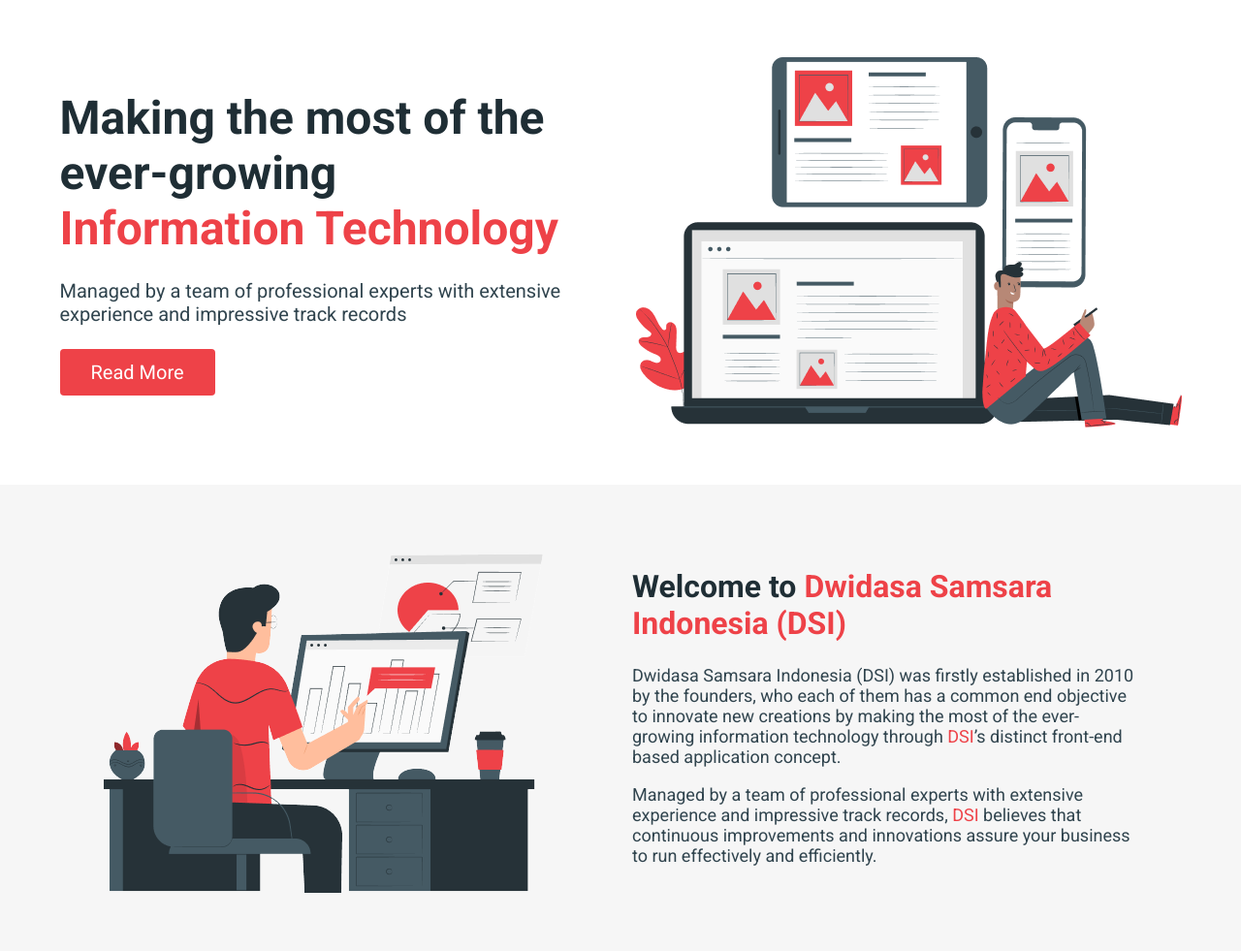
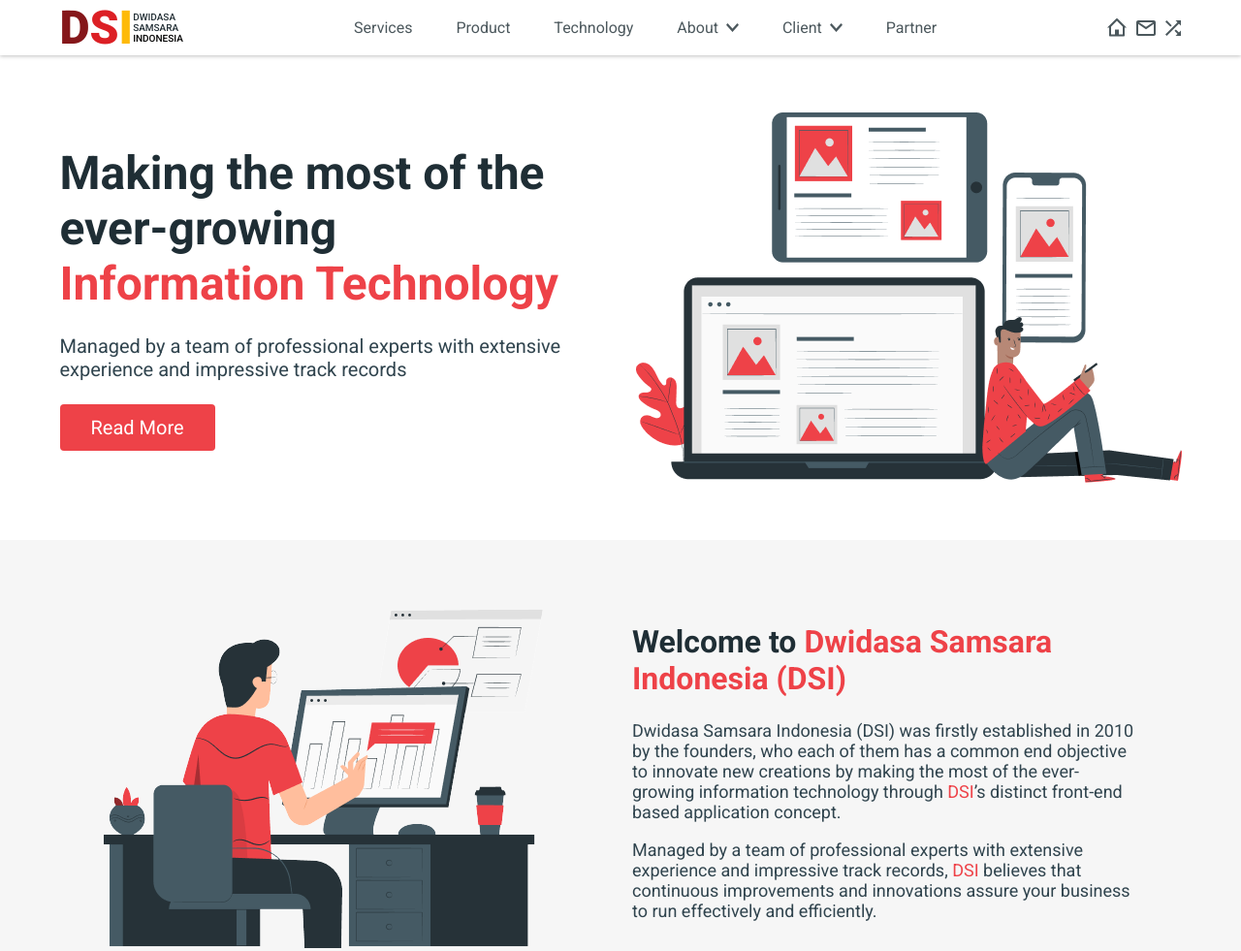
Before and after one commit to DIdar-jpg/DigitalAgencyWebsite, a plain HTML site: page index.html in a window 1280 px wide. Shown: the top 981 px of the page at 97% size. Drawn offline with Linux system fonts and the light colour scheme.

Commit message:
created Header

```diff
--- a/css/style.css
+++ b/css/style.css
@@ -169,4 +169,66 @@ a {
     gap - создаёт разрыв между flex - элементами
     line-height - изменяет высоту строки. 100% или 1 - cтандартная высота.
     text-align изменяет положение текста по x.
+    display: none; удаляет элемент со страницы
  */
+.header {
+    width: 100%;
+    box-shadow: 0 1px 4px rgba(0, 0, 0, 0.25);
+}
+/*
+    box-shadow создаёт тень. Параметры свойства x y blur color
+
+*/
+.header-inner {
+    width: 100%;
+    display: flex;
+    justify-content: space-between;
+    align-items: center;
+
+}
+.header-content {
+    display: flex;
+    gap: 15px;
+
+    color: rgba(31, 46, 53, 0.80);
+
+}
+.header-content-item {
+    padding: 10px 15px;
+    border-radius: 3px;
+
+    transition-duration: 200ms;
+
+}
+/*
+    transition-duration устанавливает плавность перехода принимает. Устанавливается либо в секундах или в миллисекундах
+    :hover - псевкласс добавляющий эффект при наводе на элемент
+    fill - цвет заливки
+    fill-opacity прозрачность заливки
+ */
+ .header-content-item:hover{
+    background-color: #EE4248;
+    color: #FFF;
+ }
+.dropdown {
+    display: flex;
+    align-items: center;
+    gap: 8px;
+}
+.dropdown > svg, .header-icons > svg{
+    fill:#1F2E35;
+    fill-opacity: 0.8;
+}
+.dropdown:hover > svg{
+    fill: #fff;
+    fill-opacity: 1;
+}
+.header-icons {
+    display: flex;
+    gap: 10px;
+    align-items: center;
+}
+.header-icons:hover > svg:first-child, .header-icons:hover > svg:nth-child(2), .header-icons:hover > svg:last-child {
+    fill: #EE4248;
+    fill-opacity: 1;
+}
--- a/index.html
+++ b/index.html
@@ -11,6 +11,60 @@
     <link href="https://fonts.googleapis.com/css2?family=Roboto:ital,wght@0,100;0,300;0,400;0,500;0,700;0,900;1,100;1,300;1,400;1,500;1,700;1,900&display=swap" rel="stylesheet">
 </head>
 <body>
+
+    <svg xmlns="http://www.w3.org/2000/svg" display="none">
+        <symbol id="mail">
+            <path fill-rule="evenodd" clip-rule="evenodd" d="M0 2C0 0.895431 0.895431 0 2 0H18C19.1046 0 20 0.895431 20 2V14C20 15.1046 19.1046 16 18 16H2C0.895431 16 0 15.1046 0 14V2ZM18 3.8685V14H2V3.86851L10 9.20184L18 3.8685ZM17.1972 2H2.80279L10 6.79814L17.1972 2Z"/>
+        </symbol>
+        <symbol id="down-arrow">
+            <path d="M0 1.71429L6.5 9L13 1.71429L11.4706 8.83195e-07L6.5 5.57143L1.52941 0L0 1.71429Z"/>
+        </symbol>
+        <symbol id="shuffle">
+            <path fill-rule="evenodd" clip-rule="evenodd" d="M6.59 5.17L1.41 0L0 1.41L5.17 6.58L6.59 5.17ZM10.5 0L12.54 2.04L0 14.59L1.41 16L13.96 3.46L16 5.5V0H10.5ZM9.42 10.82L10.83 9.41L13.96 12.54L16 10.5V16H10.5L12.55 13.95L9.42 10.82Z"/>
+        </symbol>
+        <symbol id="hause">
+            <path fill-rule="evenodd" clip-rule="evenodd" d="M2 9.58579H0L9.29289 0.292893C9.68342 -0.0976315 10.3166 -0.0976306 10.7071 0.292894L20 9.58579H18V17.5858C18 18.1381 17.5523 18.5858 17 18.5858H3C2.44772 18.5858 2 18.1381 2 17.5858V9.58579ZM4 16.5858H8V11.5858H12V16.5858H16V8.41421L10 2.41421L4 8.41421V16.5858Z"/>
+        </symbol>
+    </svg>
+
+
+
+
+    <header class="header">
+        <div class="header-inner container">
+            <div class="logo">
+                <div class="logo-left">
+                    <span>D</span><span>S</span><span>I</span>
+                </div>
+                <div class="logo-right">
+                    <span>DWIDASA</span>
+                    <span>SAMSARA</span>
+                    <span>INDONESIA</span>
+                </div>
+            </div>
+
+            <div class="header-content">
+                <div class="header-content-item">Services</div>
+                <div class="header-content-item">Product</div>
+                <div class="header-content-item">Technology</div>
+                <div class="header-content-item dropdown"><span>About</span><svg width="13" height="9"><use href="#down-arrow"></use></svg></div>
+                <div class="header-content-item dropdown"><span>Client</span><svg width="13" height="9"><use href="#down-arrow"></use></svg></div>
+                <div class="header-content-item">Partner</div>
+            </div>
+
+            <div class="header-icons">
+                <svg width="20" height="19">
+                    <use href="#hause"></use>
+                </svg>
+                <svg width="20" height="16">
+                    <use href="#mail"></use>
+                </svg>
+                <svg width="16" height="16">
+                    <use href="#shuffle"></use>
+                </svg>
+            </div>
+        </div>
+    </header>
     <main>
         <section class="intro container">
             <div>
```
Also changed, not shown: images/down_arrow.svg (added), images/hause.svg (added), images/mail.svg (added), images/shuffle.svg (added).
